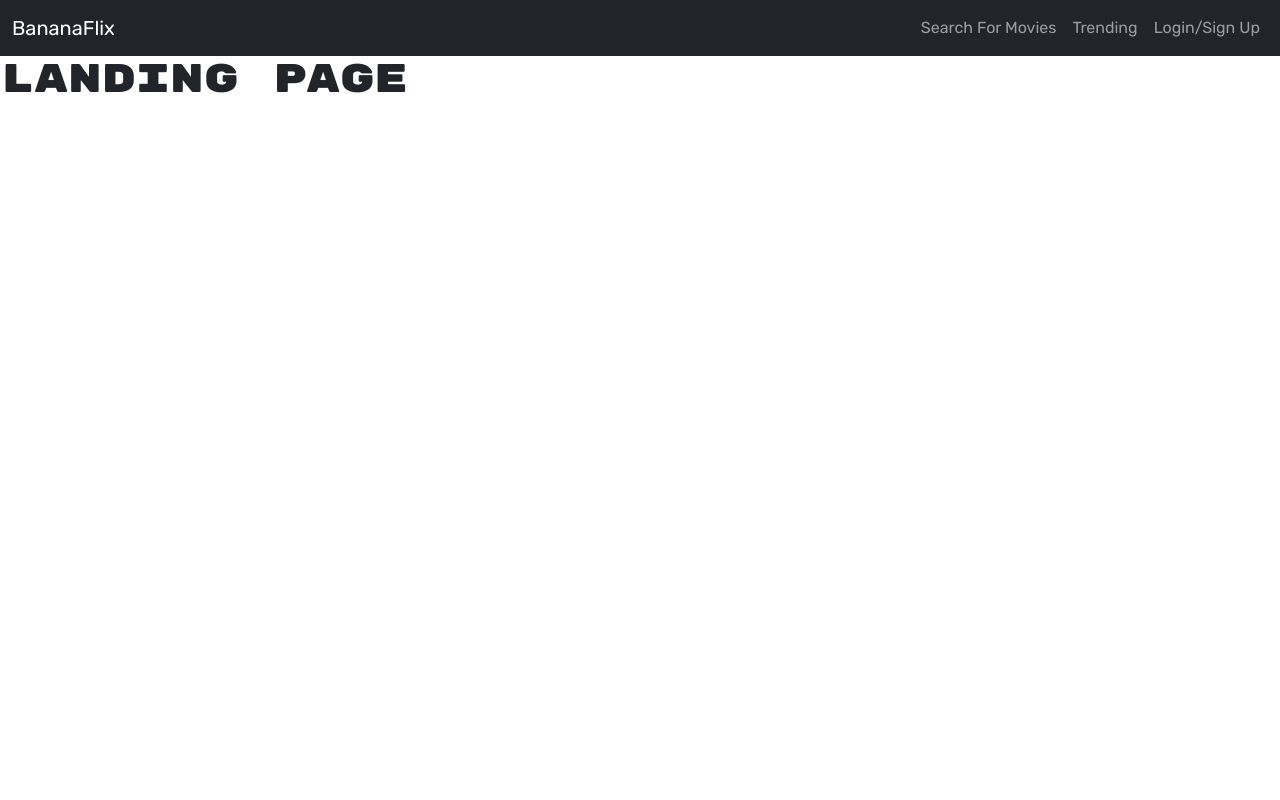
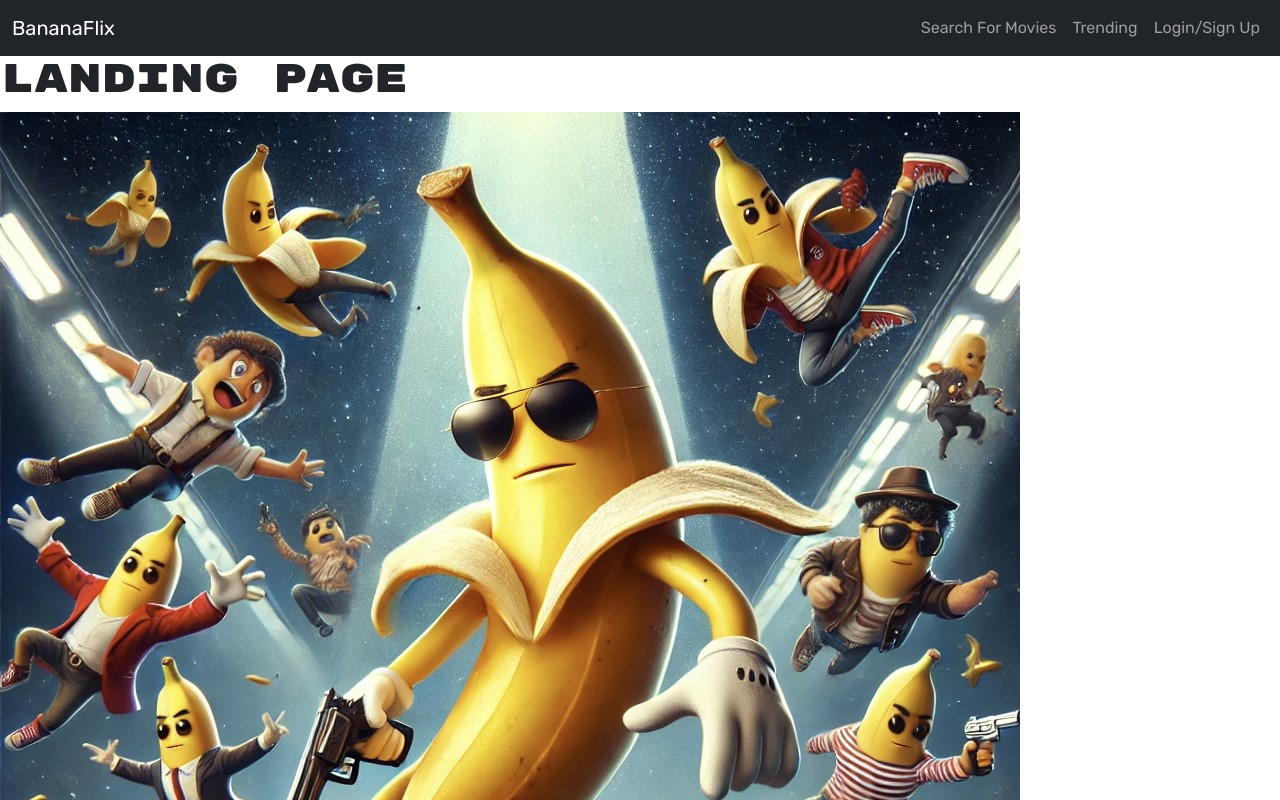
Before and after one commit to sashamolotovs7/BananaFlix-AI, a React (Vite) app in the folder client/: page / in a window 1280 px wide. Shown: the top 800 px of the page. Built offline with nearby package versions, Linux system fonts and the light colour scheme.

Commit message:
adding img for poster

```diff
--- a/client/src/pages/Landing.tsx
+++ b/client/src/pages/Landing.tsx
@@ -1,11 +1,12 @@
 // import { Link } from "react-router-dom"
-import React from "react"
-
+// import React from "react"
+import poster from '../assets/bananaFlix.jpg'
 
 const Landing = () => {
     return (
     <div>
         <h1>Landing Page</h1>
+        <img className='pilot-logo' src={poster} alt='pilot-logo' />
     </div>
 )}
 
```
Also changed, not shown: client/src/assets/bananaFlix.jpg (added).
